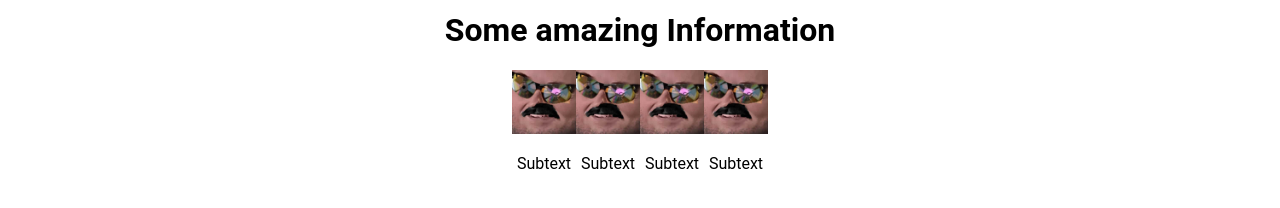
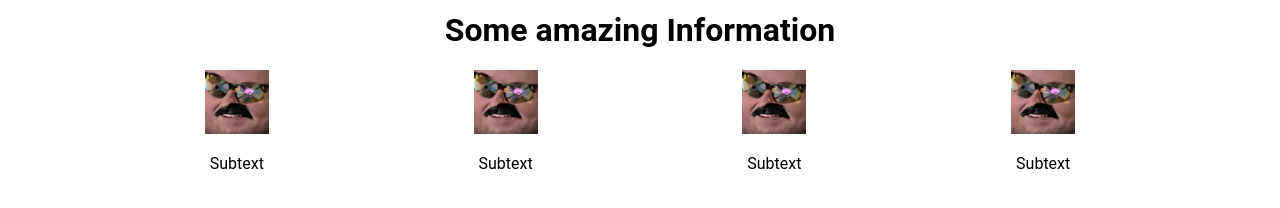
Before and after one commit to AlecVD/odin-landing-page, a plain HTML site: page index.html in a window 1280 px wide. Shown: the part 300-508 px from the top of the page. Drawn offline with Linux system fonts and the light colour scheme.

Commit message:
use space-evenly :)

```diff
--- a/css/main.css
+++ b/css/main.css
@@ -63,13 +63,11 @@ body{
     display:flex;
     flex-direction: column;
 }
-#information-section{
+.information-list img{
+    width:64px;
+}
+.information-list{
     display: flex;
     flex-direction:row;
-    margin:auto;
-    flex-wrap:wrap;
-    justify-content: space-around;
+    justify-content: space-evenly;
 }
-#information-section img{
-    width:64px;
-}
--- a/index.html
+++ b/index.html
@@ -27,7 +27,7 @@
     </div>
     <div class="information">
         <h1>Some amazing Information</h1>
-        <div id="information-section">
+        <div class="information-list">
             <div>
                 <img src="/images/logo.jpg">
                 <p>Subtext</p>
```
